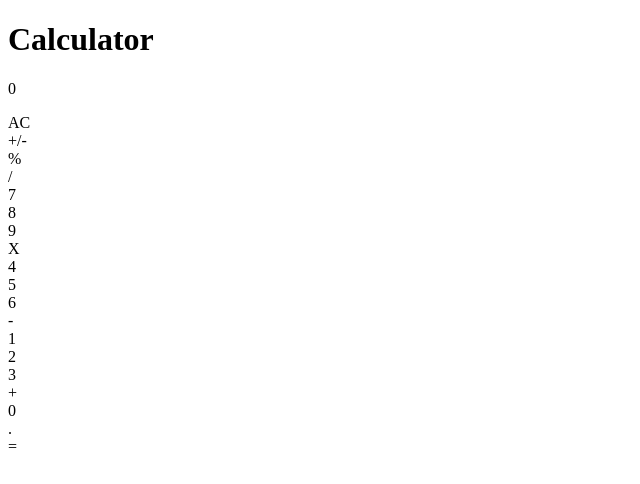
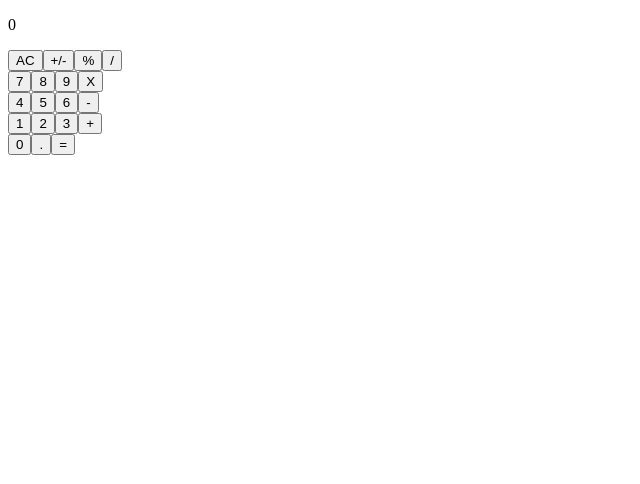
Before and after one commit to vichuge/react-calculator, a React (Create React App) app: page / in a window 1280 px wide. Shown: the top 484 px of the page, without its empty margins (0-640 px from the left). Built offline with nearby package versions, Linux system fonts and the light colour scheme.

Commit message:
Add functionality to button, buttonPanel and part App

```diff
--- a/src/components/App.js
+++ b/src/components/App.js
@@ -11,14 +11,20 @@ class App extends React.Component {
       next: null,
       operation: null,
     };
+    this.handleClick = this.handleClick.bind(this);
+  }
+
+  handleClick(buttonName) {
+    const result = calculate(this.state, buttonName);
+    this.setState({ ...result });
   }
 
   render() {
+    // const { next, total } = this.state;
     return (
       <>
-        <h1>Calculator</h1>
-        <Display result={calculate.total} />
-        <ButtonPanel />
+        <Display result="0" />
+        <ButtonPanel clickApp={this.handleClick} />
       </>
     );
   }
--- a/src/components/Button.js
+++ b/src/components/Button.js
@@ -1,16 +1,16 @@
 import React from 'react';
 import PropTypes from 'prop-types';
 
-const Button = (props) => {
-  const { buttonName } = props;
-
+const Button = ({ buttonName, clickPanel }) => {
+  const clickBtn = () => clickPanel(buttonName);
   return (
-    <div>{buttonName}</div>
+    <button type="button" onClick={clickBtn}>{buttonName}</button>
   );
 };
 
 Button.propTypes = {
   buttonName: PropTypes.string.isRequired,
+  clickPanel: PropTypes.func.isRequired,
 };
 
 export default Button;
--- a/src/components/ButtonPanel.js
+++ b/src/components/ButtonPanel.js
@@ -1,38 +1,48 @@
 import React from 'react';
+import PropTypes from 'prop-types';
 import Button from './Button';
 
-const ButtonPanel = () => (
+const ButtonPanel = ({ clickApp }) => {
+  const clickHandle = (buttonName) => {
+    clickApp(buttonName);
+  };
+  return (
     <>
       <div className="g1">
-      <Button buttonName="AC" />
-      <Button buttonName="+/-" />
-      <Button buttonName="%" />
-      <Button buttonName="/" />
+        <Button buttonName="AC" clickPanel={clickHandle} />
+        <Button buttonName="+/-" clickPanel={clickHandle} />
+        <Button buttonName="%" clickPanel={clickHandle} />
+        <Button buttonName="/" clickPanel={clickHandle} />
       </div>
       <div className="g2">
-      <Button buttonName="7" />
-      <Button buttonName="8" />
-      <Button buttonName="9" />
-      <Button buttonName="X" />
+        <Button buttonName="7" clickPanel={clickHandle} />
+        <Button buttonName="8" clickPanel={clickHandle} />
+        <Button buttonName="9" clickPanel={clickHandle} />
+        <Button buttonName="X" clickPanel={clickHandle} />
       </div>
       <div className="g3">
-      <Button buttonName="4" />
-      <Button buttonName="5" />
-      <Button buttonName="6" />
-      <Button buttonName="-" />
+        <Button buttonName="4" clickPanel={clickHandle} />
+        <Button buttonName="5" clickPanel={clickHandle} />
+        <Button buttonName="6" clickPanel={clickHandle} />
+        <Button buttonName="-" clickPanel={clickHandle} />
       </div>
       <div className="g4">
-      <Button buttonName="1" />
-      <Button buttonName="2" />
-      <Button buttonName="3" />
-      <Button buttonName="+" />
+        <Button buttonName="1" clickPanel={clickHandle} />
+        <Button buttonName="2" clickPanel={clickHandle} />
+        <Button buttonName="3" clickPanel={clickHandle} />
+        <Button buttonName="+" clickPanel={clickHandle} />
       </div>
       <div className="g5">
-      <Button buttonName="0" />
-      <Button buttonName="." />
-      <Button buttonName="=" />
+        <Button buttonName="0" clickPanel={clickHandle} />
+        <Button buttonName="." clickPanel={clickHandle} />
+        <Button buttonName="=" clickPanel={clickHandle} />
       </div>
     </>
   );
+};
+
+ButtonPanel.propTypes = {
+  clickApp: PropTypes.func.isRequired,
+};
 
 export default ButtonPanel;
```
Lines whose indentation alone changed are shown as unchanged.
